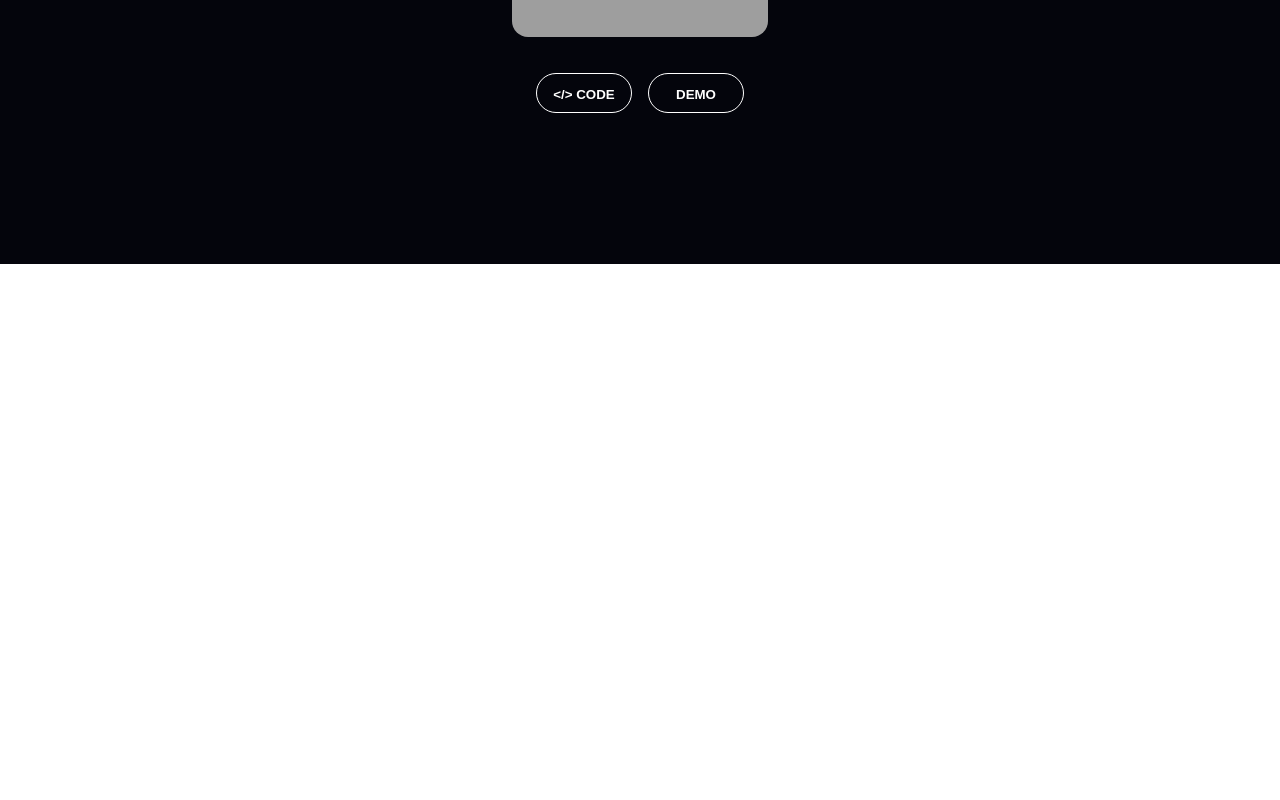
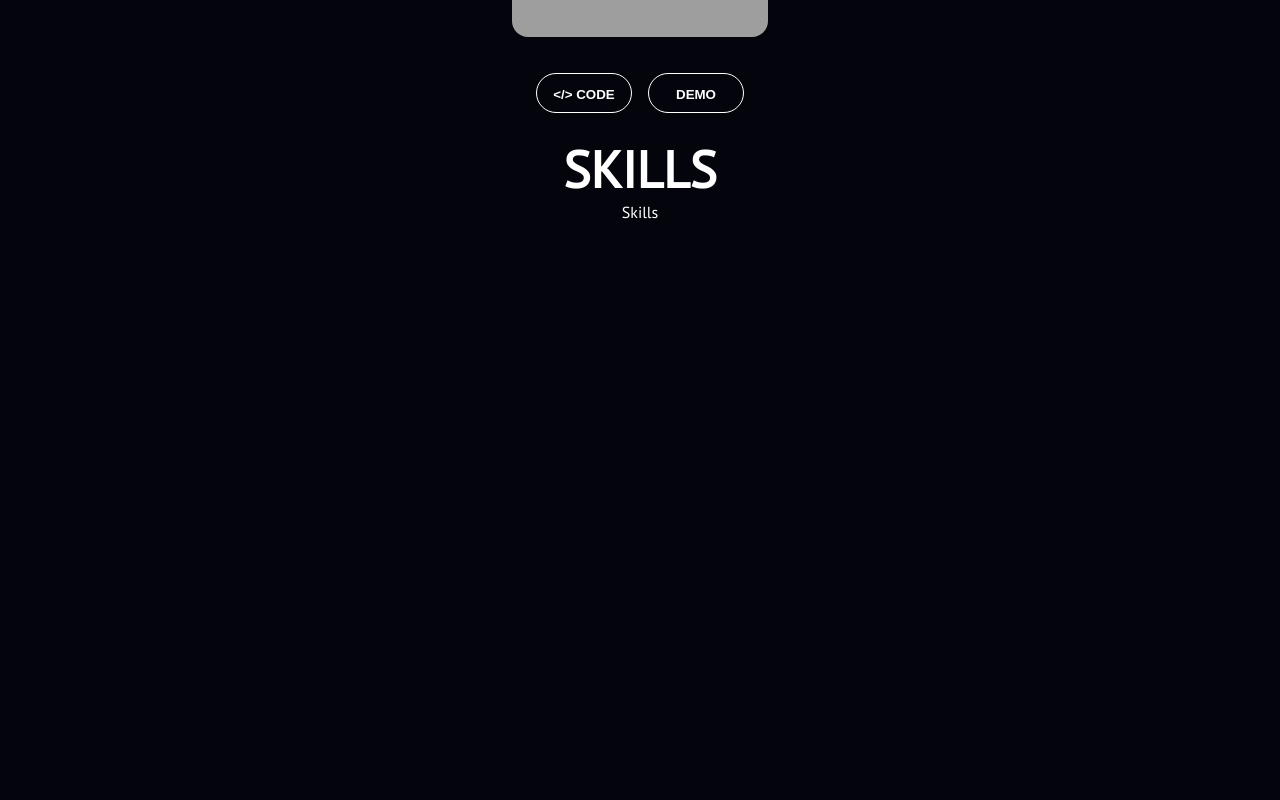
Before and after one commit to Soujiro17/portfolio, a React (Vite) app: page / in a window 1280 px wide. Shown: the part 1840-2640 px from the top of the page. Before the commit the page ends 2104 px from the top, so only its background shows below. Built offline with nearby package versions, Linux system fonts and the light colour scheme; grey boxes are pictures that could not be loaded.

Commit message:
more sections and go up button

```diff
--- a/src/App.css
+++ /dev/null
@@ -1,3 +0,0 @@
-.App{
-
-}
--- a/src/App.jsx
+++ b/src/App.jsx
@@ -1,4 +1,3 @@
-import './App.css'
 import React from 'react'
 import styled from 'styled-components'
 import Header from './components/Header'
@@ -13,6 +12,10 @@ import { SourceVideo } from './shared/SourceVideo'
 import Projects from './components/Projects'
 import ContentLayout from './shared/ContentLayout'
 import Spinner from './components/Spinner'
+import Skills from './components/Skills'
+import AboutMe from './components/AboutMe'
+import Contact from './components/Contact'
+import GoUp from './components/GoUp'
 const BackgroundVideo = React.lazy(() => import('./components/BackgroundVideo'))
 
 
@@ -124,7 +127,11 @@ function App() {
       </AppLayout>
       <ContentLayout>
         <Projects />
+        <Skills />
+        <AboutMe />
+        <Contact />
       </ContentLayout>
+      <GoUp />
     </>
   )
 }
--- /dev/null
+++ b/src/components/AboutMe/index.jsx
@@ -0,0 +1,10 @@
+import React from 'react'
+import SectionContainer from '../../shared/SectionContainer'
+
+const AboutMe = () => {
+  return (
+    <SectionContainer title={"About Me"} id = "about-me">AboutMe</SectionContainer>
+  )
+}
+
+export default AboutMe
--- /dev/null
+++ b/src/components/Contact/index.jsx
@@ -0,0 +1,10 @@
+import React from 'react'
+import SectionContainer from '../../shared/SectionContainer'
+
+const Contact = () => {
+  return (
+    <SectionContainer title= "Contact" id = "contact">Contact</SectionContainer>
+  )
+}
+
+export default Contact
--- /dev/null
+++ b/src/components/GoUp/index.jsx
@@ -0,0 +1,46 @@
+import styled from 'styled-components'
+import React, { useEffect, useRef, useState } from 'react'
+import { accent, white, whiteHover } from '../../constants/colors'
+
+const GoUpContainer = styled.div`
+    position: fixed;
+    right: 2rem;
+    bottom: 2rem;
+    height: 4.5rem;
+    width: 4.5rem;
+    background-color: ${accent};
+    border-radius: 50%;
+    border: 1px solid ${white};
+    z-index: 1000;
+    color: ${white};
+    cursor: pointer;
+    transition: .2s all;
+    &:hover{
+        background-color: ${whiteHover};
+    }
+`
+
+const GoUp = () => {
+    const [visible, setVisible] = useState(false)
+
+    const toggleVisible = () => {
+        const scrolled = document.documentElement.scrollTop
+        if (scrolled > 300){
+            setVisible(true)
+        }
+        else if (scrolled <= 300){
+            setVisible(false)
+        }
+    };
+
+    const scrollToTop = () => window.scrollTo({top: 0 })
+    const goUpStyle = { visibility: visible? 'visible' : 'hidden' }
+
+    window.addEventListener("scroll", toggleVisible)
+
+  return (
+    <GoUpContainer onClick={scrollToTop} style = {goUpStyle}>GoUp</GoUpContainer>
+  )
+}
+
+export default GoUp
--- a/src/components/Header/index.jsx
+++ b/src/components/Header/index.jsx
@@ -62,7 +62,7 @@ const NavRedirect = styled.a`
 const Header = () => {
 
   return (
-    <HeaderContainer>
+    <HeaderContainer id= 'header'>
         <NavbarContainer>
             <NavList>
                 {
--- a/src/components/ProjectItem/index.jsx
+++ b/src/components/ProjectItem/index.jsx
@@ -2,6 +2,7 @@ import React from 'react'
 import styled from 'styled-components'
 import { Button } from '../../shared/Button'
 import { white, whiteHover } from '../../constants/colors'
+import { motion } from 'framer-motion'
 
 const ProjectItemContainer = styled.div`
     min-width: 320px;
@@ -26,7 +27,7 @@ const ProjectContent = styled.div`
     position: relative;
 `
 
-const ProjectMiniature = styled.img`
+const ProjectMiniature = styled(motion.img)`
     position: absolute;
     inset: 0;
     margin: auto;
@@ -62,7 +63,7 @@ const ProjectItem = ({ name, github, demo, miniature }) => {
             <ProjectTitle>{name}</ProjectTitle>
         </TitleContainer>
         <ProjectContent>
-            <ProjectMiniature src={img} alt = ""/>
+            <ProjectMiniature src={miniature || img} whileHover = {{scale: 1.05}} alt = ""/>
         </ProjectContent>
         <ProjectButtons>
             <Button width = "30%" margin = ".5rem" backgroundColor = "purple">
--- a/src/components/Projects/index.jsx
+++ b/src/components/Projects/index.jsx
@@ -1,42 +1,14 @@
 import React from 'react'
-import styled from 'styled-components'
 import SectionContainer from '../../shared/SectionContainer'
 import { projectsItems } from '../../data/projects'
 import ProjectItem from '../ProjectItem'
 
-const TitleContainer = styled.div`
-`
-
-const Title = styled.h2`
-  font-size: clamp(3rem, 4vw, 15rem);
-  text-transform: uppercase;
-  margin: 0;
-  @media (max-width: 1364px){
-    text-align: center;
-  }
-`
-
-const MainContent = styled.div`
-  @media (max-width: 1364px){
-    display: flex;
-    align-items: center;
-    justify-content: center;
-    flex-wrap: wrap;
-  }
-`
-
-
 const Projects = () => {
   return (
-    <SectionContainer id='projects'>
-      <TitleContainer>
-        <Title>Projects</Title>
-      </TitleContainer>
-      <MainContent>
+    <SectionContainer title="Projects" id = "projects">
         {
           projectsItems.map((project, i) => <ProjectItem {...project} key = {i} />)
         }
-      </MainContent>
     </SectionContainer>
   )
 }
--- /dev/null
+++ b/src/components/Skills/index.jsx
@@ -0,0 +1,10 @@
+import React from 'react'
+import SectionContainer from '../../shared/SectionContainer'
+
+const Skills = () => {
+  return (
+    <SectionContainer title={"Skills"} id = "skills">Skills</SectionContainer>
+  )
+}
+
+export default Skills
--- a/src/data/navbar.js
+++ b/src/data/navbar.js
@@ -1,7 +1,7 @@
 export const navbarItems = [
     {
         name: 'Home',
-        url: '/#home'
+        url: '/'
     },
     {
         name: 'Projects',
--- a/src/shared/SectionContainer.jsx
+++ b/src/shared/SectionContainer.jsx
@@ -1,11 +1,49 @@
 import styled from 'styled-components'
-import { accent, white } from '../constants/colors'
+import { white } from '../constants/colors'
 
-const SectionContainer = styled.div`
+const Container = styled.div`
     min-height: 100vh;
     height: fit-content;
+    position: relative;
     color ${white};
-    background-color: ${accent}
 `
 
+const TitleContainer = styled.div`
+`
+
+const Title = styled.h2`
+  font-size: clamp(3rem, 4vw, 15rem);
+  text-transform: uppercase;
+  margin: 0;
+  @media (max-width: 1364px){
+    text-align: center;
+  }
+`
+
+const MainContent = styled.div`
+  position: absolute;
+  inset: 0;
+  margin: auto;
+  height: fit-content;
+  @media (max-width: 1364px){
+    position: static;
+    margin: 0;
+    display: flex;
+    align-items: center;
+    justify-content: center;
+    flex-wrap: wrap;
+  }
+`
+
+const SectionContainer = ({ title, children, id }) => {
+    return(
+        <Container id={id}>
+            <TitleContainer>
+                <Title>{title}</Title>
+            </TitleContainer>
+            <MainContent>{children}</MainContent>
+        </Container>
+    )
+}
+
 export default SectionContainer
```
